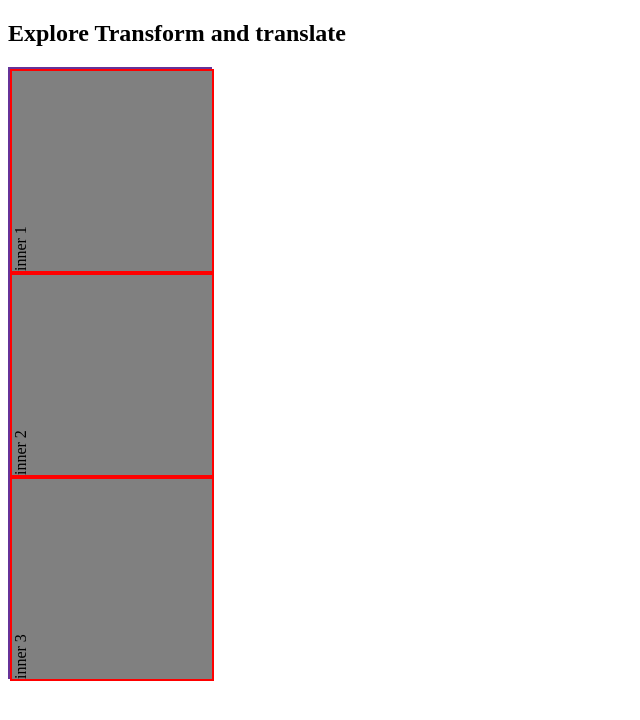
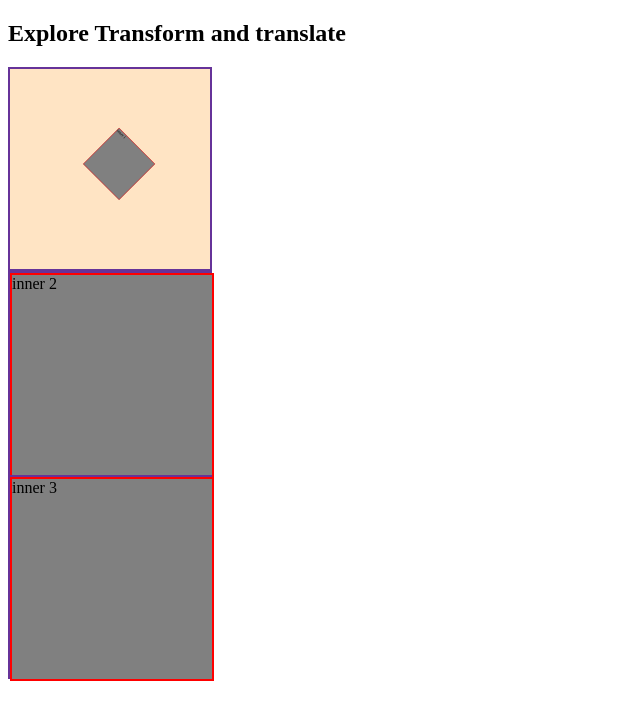
Before and after one commit to impressivecoder01/module-11, a plain HTML site: page class-4(11)/index.html in a window 1280 px wide. In both pictures the pointer is over the element 112 px from the left and 170 px from the top of the page. Shown: the whole page, without its empty margins (0-640 px from the left). Drawn offline with Linux system fonts and the light colour scheme.

Commit message:
transform finish

```diff
--- a/class-4(11)/index.html
+++ b/class-4(11)/index.html
@@ -19,7 +19,13 @@
             /* display: none; */
             /* transform: scale(.9, .25 ); */
             /* transform: rotate(90deg); */
-            transform: rotate(-90deg);
+            /* transform: rotate(-90deg); */
+            /* transform: translateX(50px) translateY(30px); */
+            /* transform: scale(.5, 1) rotate(45deg) translateX(60px) translateY(50px); */
+            /* use within one class because css is water */
+        }
+        .inner:hover{
+            transform: rotate(45deg) scale(.25) translateY(-40px);
         }
 
     </style>
```
